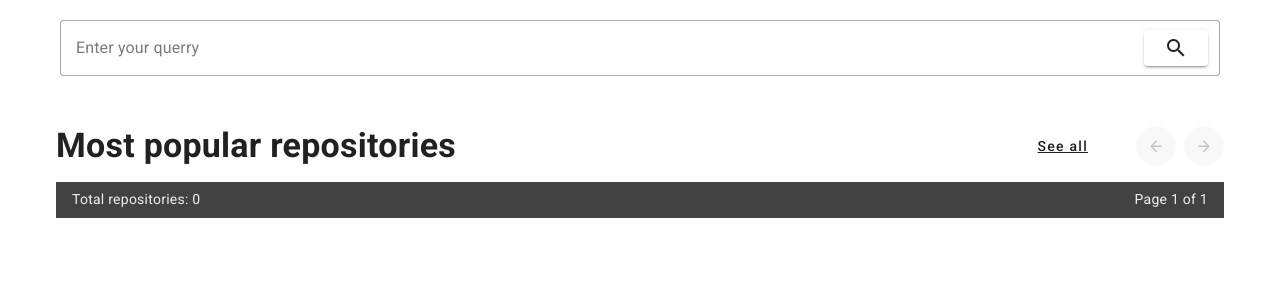
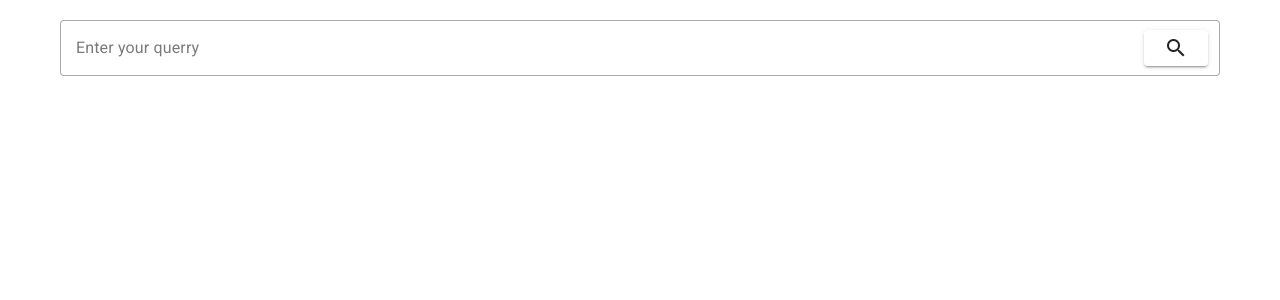
Before and after one commit to NikRam822/GoOpenSource, a Vue app in the folder go-open-source-front/: page /search in a window 1280 px wide. Shown: the top 300 px of the page. Built offline with nearby package versions, Linux system fonts and the light colour scheme.

Commit message:
fix button See all and hide repos cards

```diff
--- a/go-open-source-front/src/components/ReposCards.vue
+++ b/go-open-source-front/src/components/ReposCards.vue
@@ -6,7 +6,7 @@
 
         <div class="d-flex align-center">
           <v-btn class="me-8" variant="text" @click="onClickSeeAll">
-            <span class="text-decoration-underline text-none">See all</span>
+            <span class="text-decoration-underline text-none">{{ text1 }}</span>
           </v-btn>
 
           <div class="d-inline-flex">
@@ -59,12 +59,17 @@ export default {
   },
   data() {
     return {
+      text1: "See all",
+      switchwbool: false,
+      showHide: { true: [1000, 'Hide all'], false: [6, 'See all'] },
       itemsPerPage: 6,
     };
   },
   methods: {
     onClickSeeAll() {
-      this.itemsPerPage = 1000
+      this.switchwbool = !this.switchwbool
+      this.text1 = this.showHide[this.switchwbool][1]
+      this.itemsPerPage = this.showHide[this.switchwbool][0]
     }
   }
 }
--- a/go-open-source-front/src/components/SearchPage.vue
+++ b/go-open-source-front/src/components/SearchPage.vue
@@ -9,7 +9,7 @@
               color="grey-darken-3"></v-progress-circular>
           </v-col>
         </v-container>
-        <ReposCards :repositories=" repositories "></ReposCards>
+        <ReposCards v-show="show" :repositories=" repositories "></ReposCards>
       </v-col>
     </v-row>
   </v-container>
@@ -19,6 +19,7 @@ import axios from 'axios'
 export default {
   data() {
     return {
+      show: false,
       switch: false,
       repositories: [],
     };
@@ -32,6 +33,7 @@ export default {
         }, {
           withCredentials: true,
         })
+        this.show = true
         this.switch = false
         this.repositories = response.data.repositories;
       } catch (error) {
```
